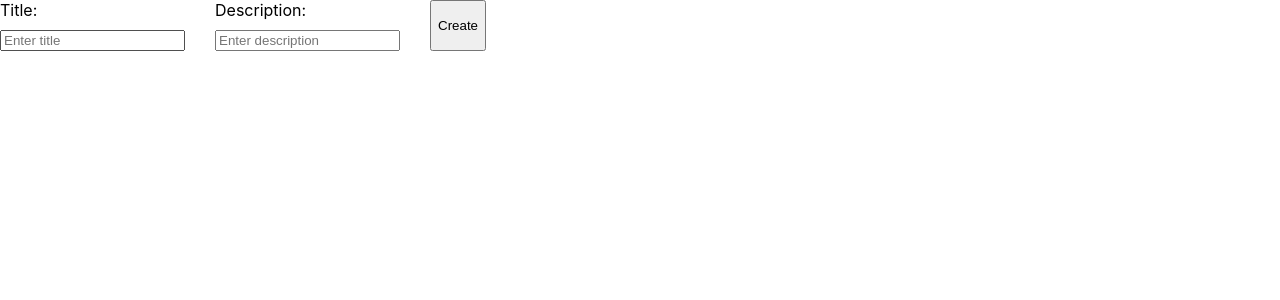
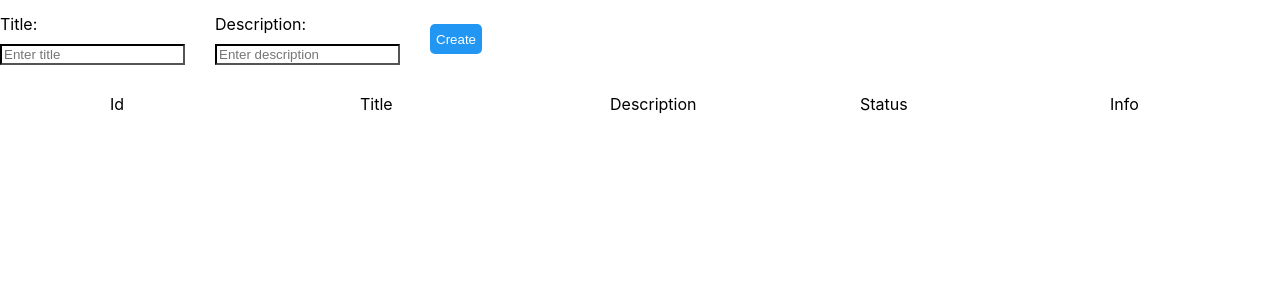
Before and after one commit to Daniel-Slavnyi/to-do-list, a React (Create React App) app: page / in a window 1280 px wide. Shown: the top 300 px of the page. Built offline with nearby package versions, Linux system fonts and the light colour scheme.

Commit message:
Finish test task

```diff
--- a/src/components/Modal/Modal.styled.js
+++ b/src/components/Modal/Modal.styled.js
@@ -23,5 +23,5 @@ export const ModalWrapper = styled.div`
   width: 260px;
   background-color: #ffffff;
   border-radius: 25px;
-  border: 1px solid #24cca7;
+  border: 1px solid blue;
 `;
--- a/src/components/TaskFrom/TaskForm.jsx
+++ b/src/components/TaskFrom/TaskForm.jsx
@@ -1,8 +1,9 @@
 import React, { useState } from 'react';
 import { useDispatch, useSelector } from 'react-redux';
+
 import { getId } from 'redux/tasks/tasks-selector';
 import { addNewTask, makeId } from 'redux/tasks/tasks-slice';
-import { FormEl, LabelEl, SpanEl } from './TaskForm.styled';
+import { BtnEl, FormEl, LabelEl, SpanEl } from './TaskForm.styled';
 
 export default function TaskForm() {
   const [title, setTitle] = useState('');
@@ -45,6 +46,7 @@ export default function TaskForm() {
       <LabelEl>
         <span>Title:</span>
         <input
+          style={{ borderColor: massegeTitle ? 'red' : 'black' }}
           type="text"
           name="title"
           required
@@ -59,6 +61,7 @@ export default function TaskForm() {
       <LabelEl>
         <span>Description:</span>
         <input
+          style={{ borderColor: massegeDescr ? 'red' : 'black' }}
           type="text"
           name="description"
           required
@@ -70,9 +73,9 @@ export default function TaskForm() {
         />
         {massegeDescr && <SpanEl>This field is empty</SpanEl>}
       </LabelEl>
-      <button type="button" onClick={handleClick}>
+      <BtnEl type="button" onClick={handleClick}>
         Create
-      </button>
+      </BtnEl>
     </FormEl>
   );
 }
--- a/src/components/TaskFrom/TaskForm.styled.js
+++ b/src/components/TaskFrom/TaskForm.styled.js
@@ -1,7 +1,9 @@
 import styled from '@emotion/styled/macro';
 
-export const FormEl = styled.label`
+export const FormEl = styled.form`
   display: flex;
+  align-items: center;
+  height: 78px;
   gap: 30px;
 `;
 
@@ -14,3 +16,12 @@ export const LabelEl = styled.label`
 export const SpanEl = styled.span`
   color: red;
 `;
+
+export const BtnEl = styled.button`
+  background: #2196f3;
+  height: 30px;
+  border: none;
+  border-radius: 5px;
+  color: white;
+  cursor: pointer;
+`;
--- a/src/components/TaskItem/TaskItem.jsx
+++ b/src/components/TaskItem/TaskItem.jsx
@@ -1,8 +1,10 @@
-import { Modal } from 'components/Modal/Modal';
 import React, { useState } from 'react';
 import { useDispatch } from 'react-redux';
+
+import { Modal } from 'components/Modal/Modal';
 import { setDoneTask } from 'redux/tasks/tasks-slice';
-import { LiEl, ParEl } from './TaskItem.styled';
+
+import { BtnEl, LiEl, ParEl } from './TaskItem.styled';
 
 export default function TaskItem({ item }) {
   const [isOpenModal, setIsOpenModal] = useState(false);
@@ -27,14 +29,14 @@ export default function TaskItem({ item }) {
         checked={item.isDone}
         onChange={handleChange}
       />
-      <button
+      <BtnEl
         type="button"
         onClick={() => {
           setIsOpenModal(true);
         }}
       >
         Open
-      </button>
+      </BtnEl>
       {isOpenModal && (
         <Modal
           tusk={item}
--- a/src/components/TaskItem/TaskItem.styled.js
+++ b/src/components/TaskItem/TaskItem.styled.js
@@ -3,6 +3,7 @@ import styled from '@emotion/styled/macro';
 export const LiEl = styled.li`
   display: flex;
   justify-content: space-around;
+  background: grey;
 `;
 
 export const ParEl = styled.p`
@@ -11,3 +12,11 @@ export const ParEl = styled.p`
   overflow: hidden;
   text-overflow: ellipsis;
 `;
+
+export const BtnEl = styled.button`
+  background: #2196f3;
+  border: none;
+  border-radius: 5px;
+  color: white;
+  cursor: pointer;
+`;
--- a/src/components/TaskList/TaskList.jsx
+++ b/src/components/TaskList/TaskList.jsx
@@ -2,17 +2,25 @@ import TaskItem from 'components/TaskItem/TaskItem';
 import React from 'react';
 import { useSelector } from 'react-redux';
 import { getTasks } from 'redux/tasks/tasks-selector';
+import { HeadItem, HeadWraper, UlEl } from './TaskList.styled';
 
 export default function TaskList() {
   const getItems = useSelector(getTasks);
 
   return (
     <>
-      <ul>
+      <HeadWraper>
+        <HeadItem>Id</HeadItem>
+        <HeadItem>Title</HeadItem>
+        <HeadItem>Description</HeadItem>
+        <HeadItem>Status</HeadItem>
+        <HeadItem>Info</HeadItem>
+      </HeadWraper>
+      <UlEl>
         {getItems.map(item => (
           <TaskItem item={item} key={item.id} />
         ))}
-      </ul>
+      </UlEl>
     </>
   );
 }
--- /dev/null
+++ b/src/components/TaskList/TaskList.styled.js
@@ -0,0 +1,18 @@
+import styled from '@emotion/styled/macro';
+
+export const HeadWraper = styled.div`
+  display: flex;
+  justify-content: space-around;
+  gap: 10px;
+  padding-left: 40px;
+`;
+
+export const HeadItem = styled.p`
+  width: 100px;
+`;
+
+export const UlEl = styled.ul`
+  display: flex;
+  flex-direction: column;
+  gap: 10px;
+`;
```
